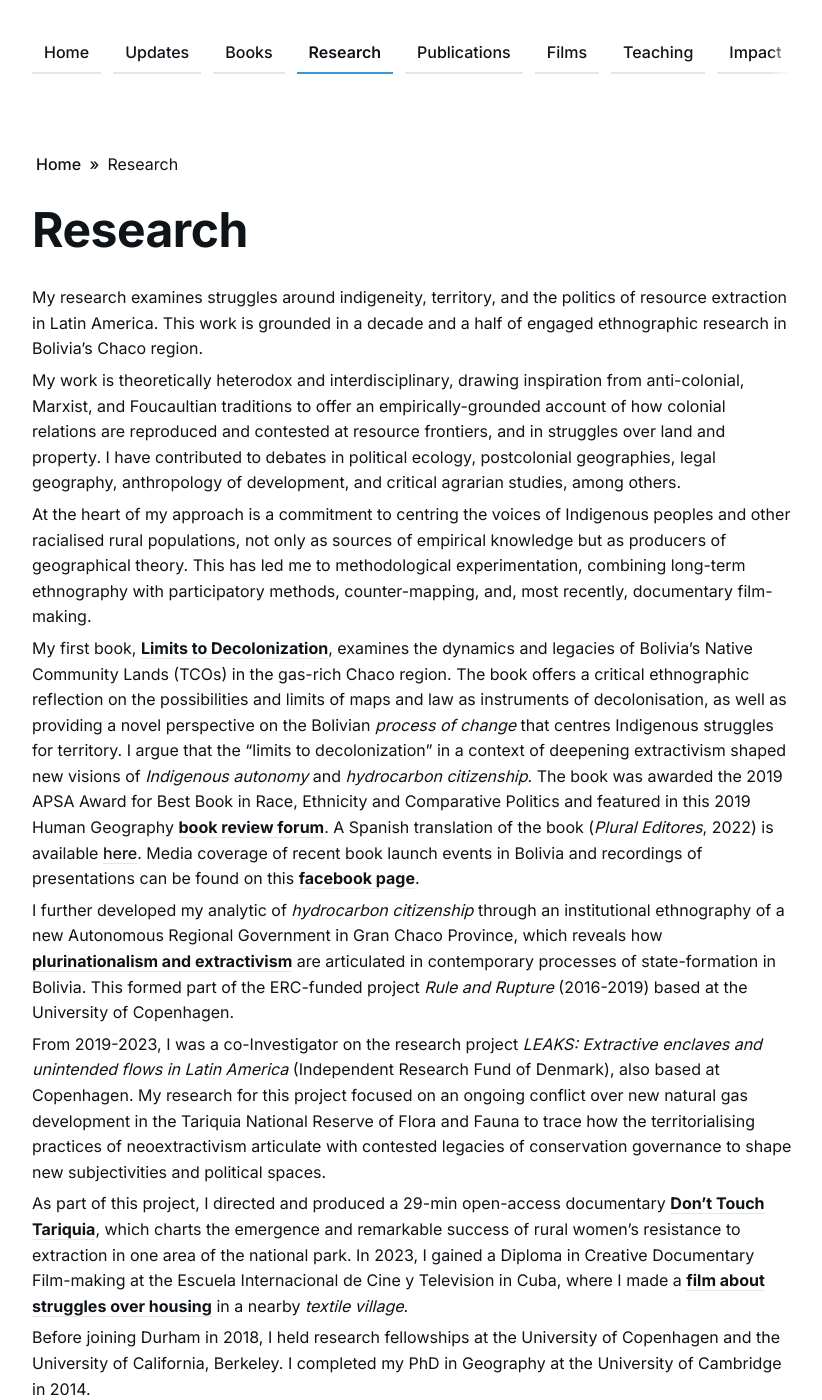
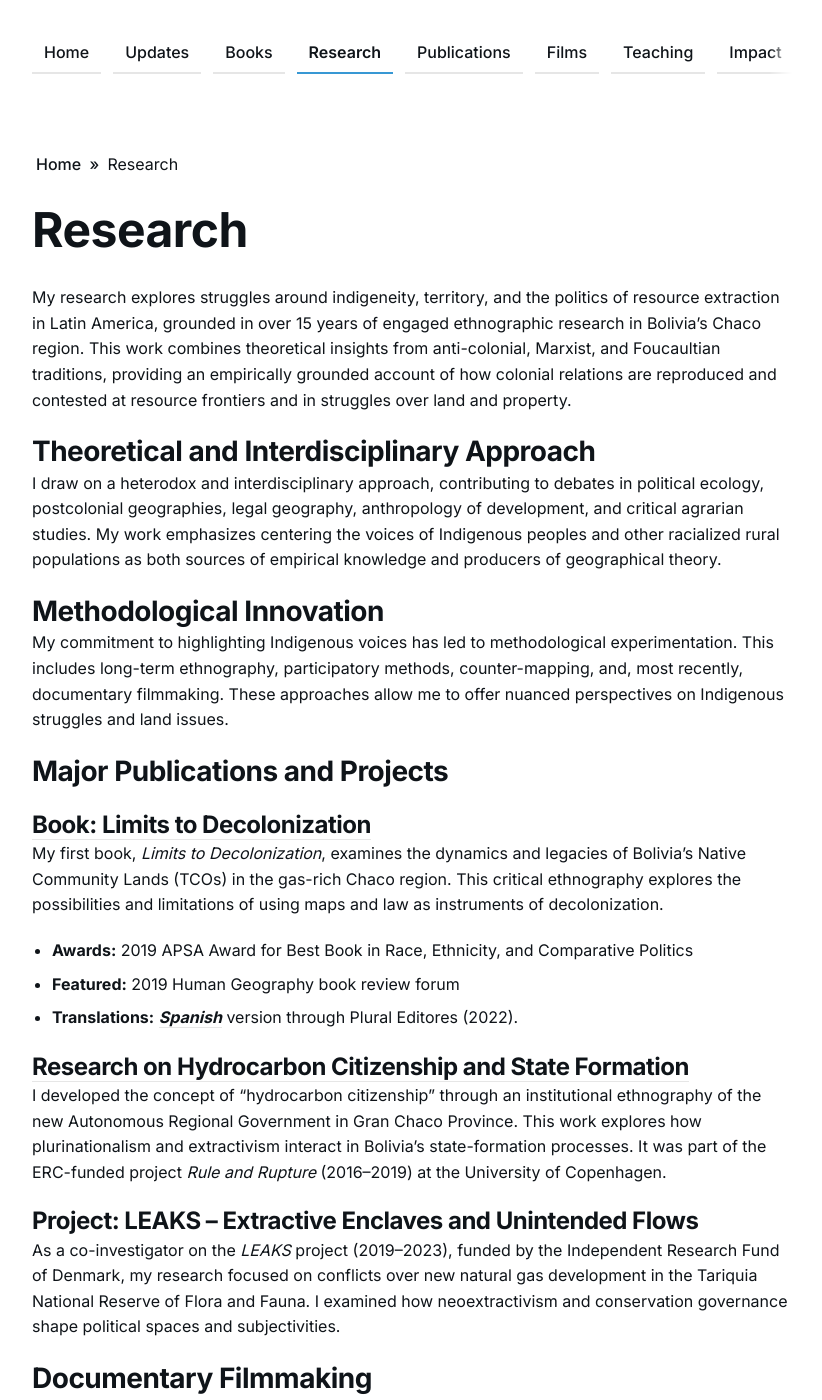
Before and after one commit to RelevantResearch/penelopeanthias, a Jekyll site: the page built from _pages/research.md, in a window 1280 px wide and 1400 px high. Shown: the whole window, without its empty margins (228-1050 px from the left). Built offline with Jekyll 4.4.1, drawn with Linux system fonts in a browser that asks for light colours; some of the changed text lies outside the part shown.

Commit message:
Update research.md

```diff
--- a/_pages/research.md
+++ b/_pages/research.md
@@ -6,20 +6,45 @@ image:
 page_cover:
 ---
 
-My research examines struggles around indigeneity, territory, and the politics of resource extraction in Latin America. This work is grounded in a decade and a half of engaged ethnographic research in Bolivia’s Chaco region.
+My research explores struggles around indigeneity, territory, and the politics of resource extraction in Latin America, grounded in over 15 years of engaged ethnographic research in Bolivia’s Chaco region. This work combines theoretical insights from anti-colonial, Marxist, and Foucaultian traditions, providing an empirically grounded account of how colonial relations are reproduced and contested at resource frontiers and in struggles over land and property.
 
-My work is theoretically heterodox and interdisciplinary, drawing inspiration from anti-colonial, Marxist, and Foucaultian traditions to offer an empirically-grounded account of how colonial relations are reproduced and contested at resource frontiers, and in struggles over land and property. I have contributed to debates in political ecology, postcolonial geographies, legal geography, anthropology of development, and critical agrarian studies, among others.
+## Theoretical and Interdisciplinary Approach
 
-At the heart of my approach is a commitment to centring the voices of Indigenous peoples and other racialised rural populations, not only as sources of empirical knowledge but as producers of geographical theory. This has led me to methodological experimentation, combining long-term ethnography with participatory methods, counter-mapping, and, most recently, documentary film-making.
+I draw on a heterodox and interdisciplinary approach, contributing to debates in political ecology, postcolonial geographies, legal geography, anthropology of development, and critical agrarian studies. My work emphasizes centering the voices of Indigenous peoples and other racialized rural populations as both sources of empirical knowledge and producers of geographical theory.
 
-My first book, [**Limits to Decolonization**](https://www.cornellpress.cornell.edu/book/9781501714368/limits-to-decolonization/#bookTabs=1), examines the dynamics and legacies of Bolivia’s Native Community Lands (TCOs) in the gas-rich Chaco region. The book offers a critical ethnographic reflection on the possibilities and limits of maps and law as instruments of decolonisation, as well as providing a novel perspective on the Bolivian *process of change* that centres Indigenous struggles for territory. I argue that the "limits to decolonization" in a context of deepening extractivism shaped new visions of *Indigenous autonomy* and *hydrocarbon citizenship*. The book was awarded the 2019 APSA Award for Best Book in Race, Ethnicity and Comparative Politics and featured in this 2019 Human Geography [**book review forum**](https://journals.sagepub.com/doi/abs/10.1177/194277861901200301). A Spanish translation of the book (*Plural Editores*, 2022) is available [here](https://www.researchgate.net/publication/362482377_Limites_a_la_descolonizacion_Territorios_indigenas_y_politica_de_hidrocarburos_en_el_Chaco_boliviano). Media coverage of recent book launch events in Bolivia and recordings of presentations can be found on this [**facebook page**](https://www.facebook.com/profile.php?id=100090929704323).
+## Methodological Innovation
 
-I further developed my analytic of *hydrocarbon citizenship* through an institutional ethnography of a new Autonomous Regional Government in Gran Chaco Province, which reveals how [**plurinationalism and extractivism**](https://www.cambridge.org/core/journals/journal-of-latin-american-studies/article/pluriextractivist-state-regional-autonomy-and-the-limits-of-indigenous-representation-in-bolivias-gran-chaco-province/4439E57D62566B8A951AAB597CFC3DC9) are articulated in contemporary processes of state-formation in Bolivia. This formed part of the ERC-funded project *Rule and Rupture* (2016-2019) based at the University of Copenhagen.
+My commitment to highlighting Indigenous voices has led to methodological experimentation. This includes long-term ethnography, participatory methods, counter-mapping, and, most recently, documentary filmmaking. These approaches allow me to offer nuanced perspectives on Indigenous struggles and land issues.
 
-From 2019-2023, I was a co-Investigator on the research project *LEAKS: Extractive enclaves and unintended flows in Latin America* (Independent Research Fund of Denmark), also based at Copenhagen. My research for this project focused on an ongoing conflict over new natural gas development in the Tariquia National Reserve of Flora and Fauna to trace how the territorialising practices of neoextractivism articulate with contested legacies of conservation governance to shape new subjectivities and political spaces.
+## Major Publications and Projects
 
-As part of this project, I directed and produced a 29-min open-access documentary [**Don't Touch Tariquia**](https://www.youtube.com/watch?v=R3SbF-nGZbI), which charts the emergence and remarkable success of rural women's resistance to extraction in one area of the national park. In 2023, I gained a Diploma in Creative Documentary Film-making at the Escuela Internacional de Cine y Television in Cuba, where I made a [**film about struggles over housing**](https://www.youtube.com/watch?v=R3SbF-nGZbI) in a nearby *textile village*.
+### [**Book: Limits to Decolonization**](https://www.cornellpress.cornell.edu/book/9781501714368/limits-to-decolonization/#bookTabs=1)
 
-Before joining Durham in 2018, I held research fellowships at the University of Copenhagen and the University of California, Berkeley. I completed my PhD in Geography at the University of Cambridge in 2014.
+My first book, *Limits to Decolonization*, examines the dynamics and legacies of Bolivia’s Native Community Lands (TCOs) in the gas-rich Chaco region. This critical ethnography explores the possibilities and limitations of using maps and law as instruments of decolonization.
 
-I welcome expressions of interest from prospective PhD students, particularly those with research interests in (post)colonial geographies and/or land and resource politics.
+- **Awards:** 2019 APSA Award for Best Book in Race, Ethnicity, and Comparative Politics
+- **Featured:** 2019 Human Geography book review forum
+- **Translations:** [***Spanish***](https://penelopeanthias.relevant-research.com/images/spanish.pdf) version through Plural Editores (2022).
+
+
+### [**Research on Hydrocarbon Citizenship and State Formation**](https://doi.org/10.1177/0094582x16678804)
+
+I developed the concept of "hydrocarbon citizenship" through an institutional ethnography of the new Autonomous Regional Government in Gran Chaco Province. This work explores how plurinationalism and extractivism interact in Bolivia's state-formation processes. It was part of the ERC-funded project *Rule and Rupture* (2016–2019) at the University of Copenhagen.
+
+### **Project: LEAKS – Extractive Enclaves and Unintended Flows**
+
+As a co-investigator on the *LEAKS* project (2019–2023), funded by the Independent Research Fund of Denmark, my research focused on conflicts over new natural gas development in the Tariquia National Reserve of Flora and Fauna. I examined how neoextractivism and conservation governance shape political spaces and subjectivities.
+
+## Documentary Filmmaking
+
+### [**Don't Touch Tariquia**](https://www.youtube.com/watch?v=R3SbF-nGZbI)
+
+As part of the *LEAKS* project, I directed and produced *Don’t Touch Tariquia*, a 29-minute open-access documentary that captures rural women's resistance to extraction in one part of the national park. In 2023, I expanded my skills in documentary filmmaking by earning a Diploma in Creative Documentary Filmmaking from the Escuela Internacional de Cine y Television in Cuba, where I created a film on housing struggles in a textile village.
+
+## Academic Background and Fellowships
+
+Before joining Durham University in 2018, I held research fellowships at the University of Copenhagen and the University of California, Berkeley. I completed my PhD in Geography at the University of Cambridge in 2014.
+
+## PhD Supervision
+
+I welcome inquiries from prospective PhD students, particularly those interested in (post)colonial geographies and land/resource politics.
```
